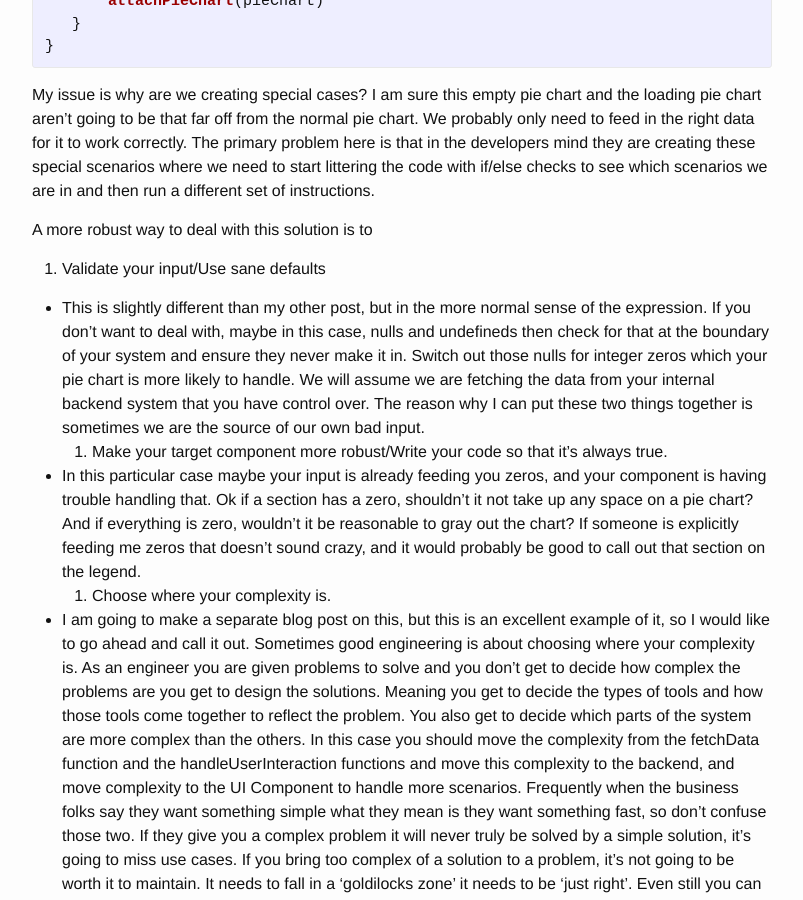
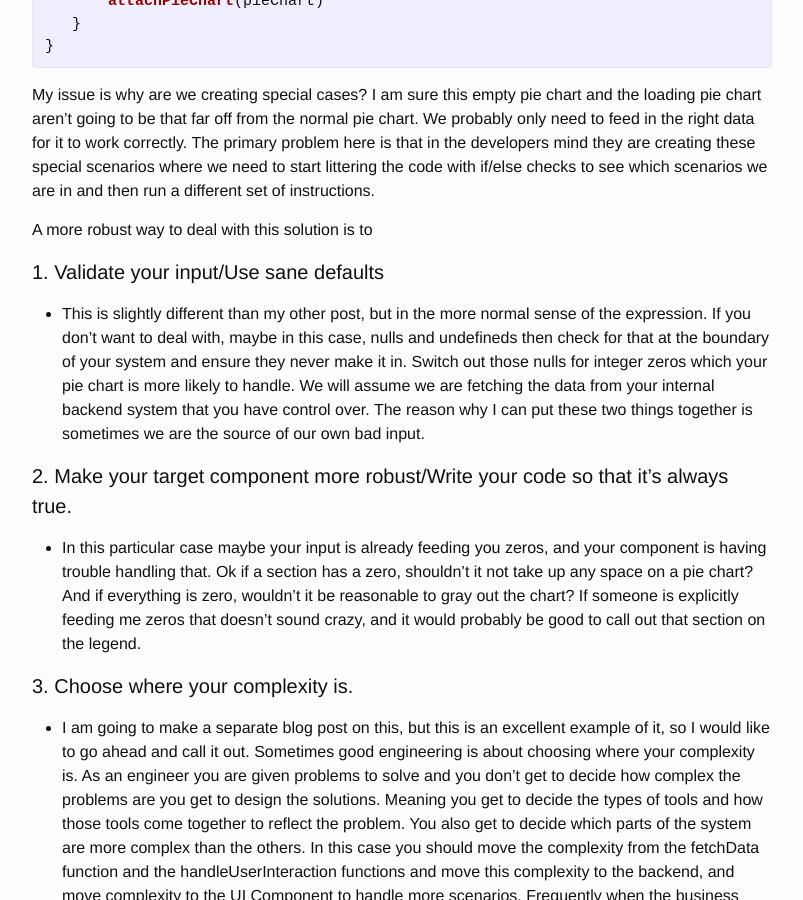
Before and after one commit to tbeckenhauer/tbeckenhauer.github.io, a Jekyll site: the page built from _posts/2021-03-16-using-sane-defaults.markdown, in a window 1280 px wide and 900 px high, scrolled down 1514 px. Shown: the whole window, without its empty margins (238-1041 px from the left). Built offline with Jekyll 4.4.1, drawn with Linux system fonts in a browser that asks for light colours.

Commit message:
update sane defaults

```diff
--- a/_posts/2021-03-16-using-sane-defaults.markdown
+++ b/_posts/2021-03-16-using-sane-defaults.markdown
@@ -72,13 +72,15 @@ handleSomeUserInteraction(data) {
 My issue is why are we creating special cases?  I am sure this empty pie chart and the loading pie chart aren't going to be that far off from the normal pie chart. We probably only need to feed in the right data for it to work correctly.  The primary problem here is that in the developers mind they are creating these special scenarios where we need to start littering the code with if/else checks to see which scenarios we are in and then run a different set of instructions.
 
 A more robust way to deal with this solution is to
-1. Validate your input/Use sane defaults
+#### 1. Validate your input/Use sane defaults
 
   - This is slightly different than my other post, but in the more normal sense of the expression.  If you don't want to deal with, maybe in this case, nulls and undefineds then check for that at the boundary of your system and ensure they never make it in.  Switch out those nulls for integer zeros which your pie chart is more likely to handle.  We will assume we are fetching the data from your internal backend system that you have control over.  The reason why I can put these two things together is sometimes we are the source of our own bad input.
-2. Make your target component more robust/Write your code so that it's always true.
+
+#### 2. Make your target component more robust/Write your code so that it's always true.
 
   - In this particular case maybe your input is already feeding you zeros, and your component is having trouble handling that.  Ok if a section has a zero, shouldn't it not take up any space on a pie chart?  And if everything is zero, wouldn't it be reasonable to gray out the chart?  If someone is explicitly feeding me zeros that doesn't sound crazy, and it would probably be good to call out that section on the legend.
-3. Choose where your complexity is.
+
+#### 3. Choose where your complexity is.
 
   - I am going to make a separate blog post on this, but this is an excellent example of it, so I would like to go ahead and call it out.  Sometimes good engineering is about choosing where your complexity is.  As an engineer you are given problems to solve and you don't get to decide how complex the problems are you get to design the solutions.  Meaning you get to decide the types of tools and how those tools come together to reflect the problem. You also get to decide which parts of the system are more complex than the others.  In this case you should move the complexity from the fetchData function and the handleUserInteraction functions and move this complexity to the backend, and move complexity to the UI Component to handle more scenarios.  Frequently when the business folks say they want something simple what they mean is they want something fast, so don't confuse those two.  If they give you a complex problem it will never truly be solved by a simple solution, it's going to miss use cases.  If you bring too complex of a solution to a problem, it's not going to be worth it to maintain. It needs to fall in a 'goldilocks zone' it needs to be 'just right'.  Even still you can choose where your complexity is.
 
```
Also changed, not shown: _postsBacklog/01-naming-conventions-most-important-first.markdown (line endings or trailing spaces), 1 other file.
